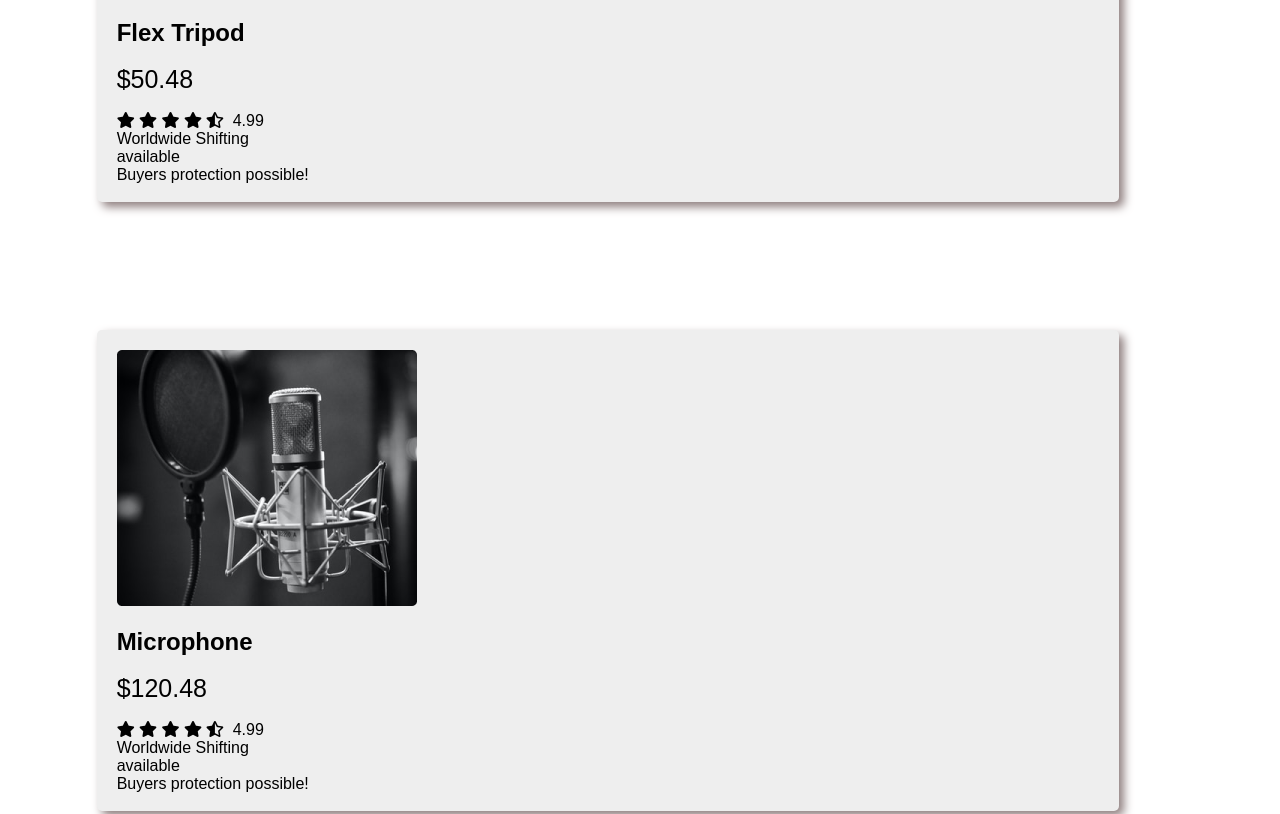
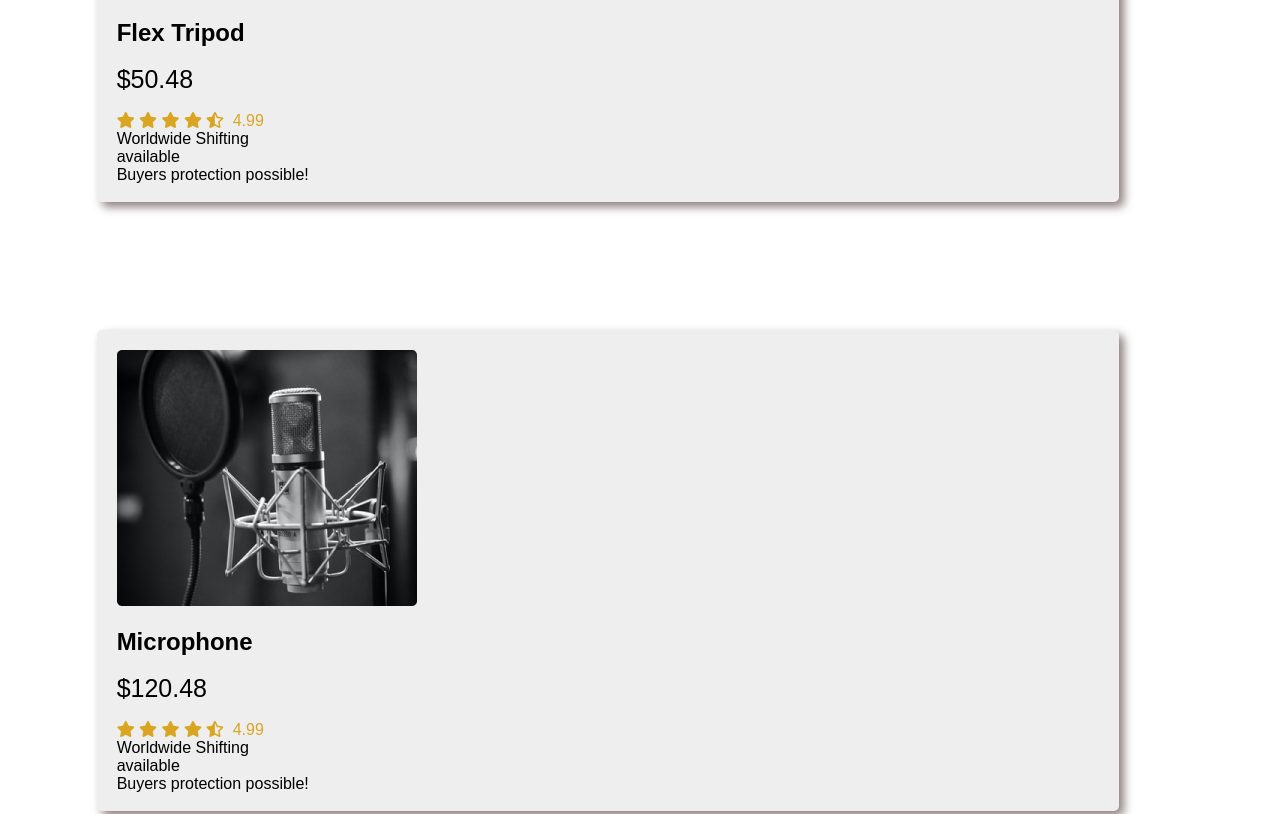
Before and after one commit to Badhon9987/influencer, a plain HTML site: page index.html in a window 1280 px wide. Shown: the part 2404-3218 px from the top of the page. Drawn offline with Linux system fonts and the light colour scheme.

Commit message:
Update style.css

```diff
--- a/css/style.css
+++ b/css/style.css
@@ -321,6 +321,9 @@ nav ul{
         color: crimson;
         cursor: pointer;
     }
+    .rating{
+    color: goldenrod;
+    }
     /* //Third section end */
     /* last section */
     .last-row{
```
